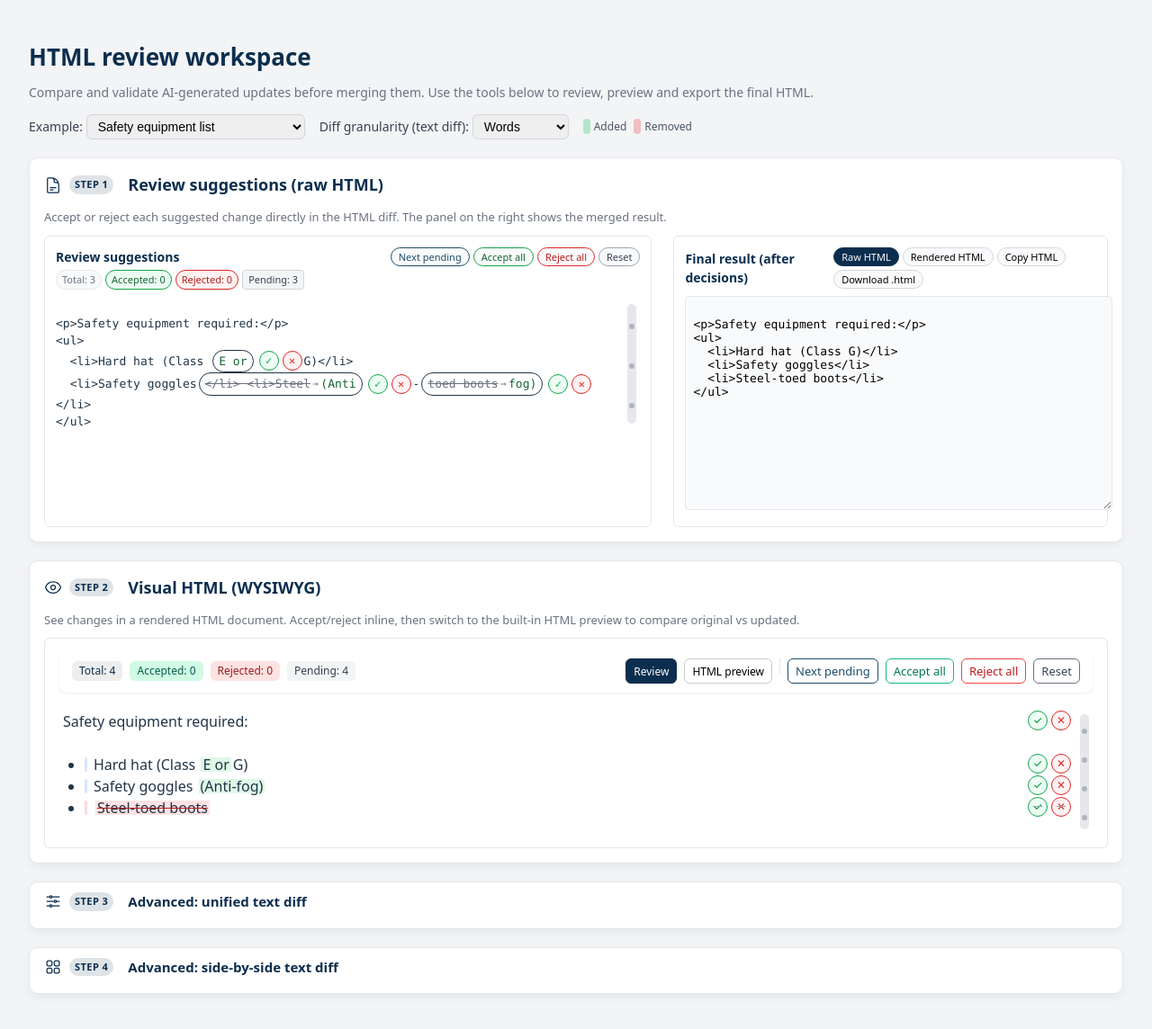
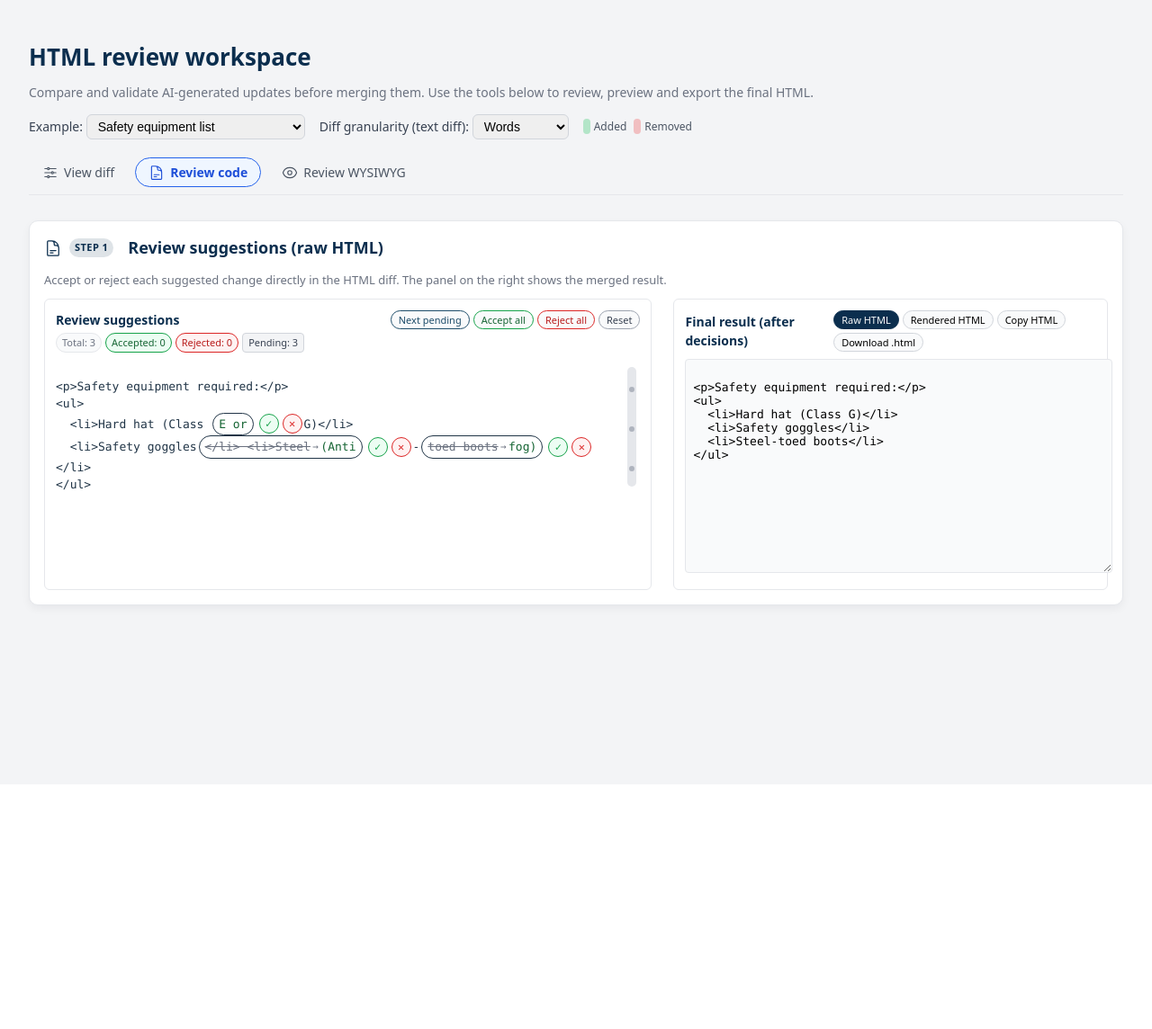
Before and after one commit to tara-humara/html-diff-viewer, a React (Vite) app: page / in a window 1280 px wide. Shown: the whole page at 90% size. After the commit the page ends 872 px from the top, so only its background shows below. Built offline with nearby package versions, Linux system fonts and the light colour scheme.

Commit message:
Refactor UI: tabbed workspace for diff / code review / WYSIWYG

```diff
--- a/src/App.tsx
+++ b/src/App.tsx
@@ -14,6 +14,10 @@ import {
   AdjustmentsHorizontalIcon,
   Squares2X2Icon,
 } from "@heroicons/react/24/outline";
+
+// main menu + sub menu view types
+type MainView = "diff" | "review-code" | "review-wysiwyg";
+type DiffView = "unified" | "side-by-side";
 
 // Small pill showing "Step X"
 const StepPill: React.FC<{ step: number }> = ({ step }) => (
@@ -80,6 +84,10 @@ const App: React.FC = () => {
     examples[0]?.id ?? ""
   );
 
+  // new: which top-level view and which diff view
+  const [mainView, setMainView] = useState<MainView>("review-code");
+  const [diffView, setDiffView] = useState<DiffView>("unified");
+
   const selectedExample =
     examples.find((ex) => ex.id === selectedExampleId) ?? examples[0];
 
@@ -87,6 +95,52 @@ const App: React.FC = () => {
   useEffect(() => {
     window.scrollTo(0, 0);
   }, []);
+
+  // common card style for each panel
+  const cardStyle: React.CSSProperties = {
+    borderRadius: "10px",
+    background: "#ffffff",
+    border: "1px solid #e5e7eb",
+    padding: "16px",
+    boxShadow: "0 4px 10px rgba(15,23,42,0.05)",
+  };
+
+  // styles for main menu tabs
+  const mainTabBase: React.CSSProperties = {
+    padding: "6px 14px",
+    borderRadius: "999px",
+    border: "1px solid transparent",
+    background: "transparent",
+    cursor: "pointer",
+    fontSize: "14px",
+    color: "#4b5563",
+    display: "flex",
+    alignItems: "center",
+    gap: "6px",
+  };
+  const mainTabActive: React.CSSProperties = {
+    borderColor: "#2563eb",
+    background: "#eff6ff",
+    color: "#1d4ed8",
+    fontWeight: 600,
+  };
+
+  // styles for sub-menu tabs (inside View diff)
+  const subTabBase: React.CSSProperties = {
+    padding: "4px 10px",
+    borderRadius: "999px",
+    border: "1px solid #d1d5db",
+    background: "#f9fafb",
+    cursor: "pointer",
+    fontSize: "13px",
+    color: "#4b5563",
+  };
+  const subTabActive: React.CSSProperties = {
+    borderColor: "#6b7280",
+    background: "#e5e7eb",
+    color: "#111827",
+    fontWeight: 500,
+  };
 
   return (
     <main
@@ -233,16 +287,89 @@ const App: React.FC = () => {
             gap: "20px",
           }}
         >
-          {/* 1. Review suggestions */}
-          <section
+          {/* --- NEW: main workspace menu --- */}
+          <div
             style={{
-              borderRadius: "10px",
-              background: "#ffffff",
-              border: "1px solid #e5e7eb",
-              padding: "16px",
-              boxShadow: "0 4px 10px rgba(15,23,42,0.05)",
+              display: "flex",
+              flexWrap: "wrap",
+              gap: "8px",
+              alignItems: "center",
+              marginBottom: "8px",
+              borderBottom: "1px solid #e5e7eb",
+              paddingBottom: "8px",
             }}
           >
+            <button
+              type="button"
+              style={{
+                ...mainTabBase,
+                ...(mainView === "diff" ? mainTabActive : {}),
+              }}
+              onClick={() => setMainView("diff")}
+            >
+              <AdjustmentsHorizontalIcon width={18} height={18} />
+              <span>View diff</span>
+            </button>
+            <button
+              type="button"
+              style={{
+                ...mainTabBase,
+                ...(mainView === "review-code" ? mainTabActive : {}),
+              }}
+              onClick={() => setMainView("review-code")}
+            >
+              <DocumentTextIcon width={18} height={18} />
+              <span>Review code</span>
+            </button>
+            <button
+              type="button"
+              style={{
+                ...mainTabBase,
+                ...(mainView === "review-wysiwyg" ? mainTabActive : {}),
+              }}
+              onClick={() => setMainView("review-wysiwyg")}
+            >
+              <EyeIcon width={18} height={18} />
+              <span>Review WYSIWYG</span>
+            </button>
+          </div>
+
+          {/* Sub-menu for "View diff" */}
+          {mainView === "diff" && (
+            <div
+              style={{
+                display: "flex",
+                flexWrap: "wrap",
+                gap: "8px",
+                marginBottom: "4px",
+              }}
+            >
+              <button
+                type="button"
+                style={{
+                  ...subTabBase,
+                  ...(diffView === "unified" ? subTabActive : {}),
+                }}
+                onClick={() => setDiffView("unified")}
+              >
+                Unified text diff
+              </button>
+              <button
+                type="button"
+                style={{
+                  ...subTabBase,
+                  ...(diffView === "side-by-side" ? subTabActive : {}),
+                }}
+                onClick={() => setDiffView("side-by-side")}
+              >
+                Side-by-side text diff
+              </button>
+            </div>
+          )}
+
+          {/* REVIEW CODE (raw HTML) – previous STEP 1 */}
+          {mainView === "review-code" && (
+            <section style={cardStyle}>
               <SectionTitle
                 step={1}
                 title="Review suggestions (raw HTML)"
@@ -264,17 +391,11 @@ const App: React.FC = () => {
                 modified={selectedExample.modified}
               />
             </section>
+          )}
 
-          {/* 2. WYSIWYG diff */}
-          <section
-            style={{
-              borderRadius: "10px",
-              background: "#ffffff",
-              border: "1px solid #e5e7eb",
-              padding: "16px",
-              boxShadow: "0 4px 10px rgba(15,23,42,0.05)",
-            }}
-          >
+          {/* REVIEW WYSIWYG – previous STEP 2 */}
+          {mainView === "review-wysiwyg" && (
+            <section style={cardStyle}>
               <SectionTitle
                 step={2}
                 title="Visual HTML (WYSIWYG)"
@@ -297,45 +418,16 @@ const App: React.FC = () => {
                 modified={selectedExample.modified}
               />
             </section>
+          )}
 
-          {/* 3. Unified text diff */}
-          <details
-            style={{
-              borderRadius: "10px",
-              background: "#ffffff",
-              border: "1px solid #e5e7eb",
-              padding: "10px 16px 14px",
-              boxShadow: "0 4px 10px rgba(15,23,42,0.05)",
-            }}
-          >
-            <summary
-              style={{
-                cursor: "pointer",
-                fontSize: "15px",
-                fontWeight: 600,
-                color: "#0b2e4e",
-                marginBottom: "4px",
-                display: "flex",
-                alignItems: "center",
-                gap: "8px",
-                listStyle: "none",
-              }}
-            >
-              <div
-                style={{
-                  width: "20px",
-                  height: "20px",
-                  display: "flex",
-                  alignItems: "center",
-                  justifyContent: "center",
-                  color: "#0b2e4e",
-                }}
-              >
-                <AdjustmentsHorizontalIcon width={20} height={20} />
-              </div>
-              <StepPill step={3} />
-              <span>Advanced: unified text diff</span>
-            </summary>
+          {/* VIEW DIFF: unified – previous STEP 3 */}
+          {mainView === "diff" && diffView === "unified" && (
+            <section style={cardStyle}>
+              <SectionTitle
+                step={3}
+                title="Unified text diff"
+                icon={<AdjustmentsHorizontalIcon width={20} height={20} />}
+              />
               <p
                 style={{
                   fontSize: "13px",
@@ -352,46 +444,17 @@ const App: React.FC = () => {
                 modified={selectedExample.modified}
                 mode={mode}
               />
-          </details>
+            </section>
+          )}
 
-          {/* 4. Side-by-side text diff */}
-          <details
-            style={{
-              borderRadius: "10px",
-              background: "#ffffff",
-              border: "1px solid #e5e7eb",
-              padding: "10px 16px 14px",
-              boxShadow: "0 4px 10px rgba(15,23,42,0.05)",
-            }}
-          >
-            <summary
-              style={{
-                cursor: "pointer",
-                fontSize: "15px",
-                fontWeight: 600,
-                color: "#0b2e4e",
-                marginBottom: "4px",
-                display: "flex",
-                alignItems: "center",
-                gap: "8px",
-                listStyle: "none",
-              }}
-            >
-              <div
-                style={{
-                  width: "20px",
-                  height: "20px",
-                  display: "flex",
-                  alignItems: "center",
-                  justifyContent: "center",
-                  color: "#0b2e4e",
-                }}
-              >
-                <Squares2X2Icon width={20} height={20} />
-              </div>
-              <StepPill step={4} />
-              <span>Advanced: side-by-side text diff</span>
-            </summary>
+          {/* VIEW DIFF: side-by-side – previous STEP 4 */}
+          {mainView === "diff" && diffView === "side-by-side" && (
+            <section style={cardStyle}>
+              <SectionTitle
+                step={4}
+                title="Side-by-side text diff"
+                icon={<Squares2X2Icon width={20} height={20} />}
+              />
               <p
                 style={{
                   fontSize: "13px",
@@ -406,7 +469,8 @@ const App: React.FC = () => {
                 original={selectedExample.original}
                 modified={selectedExample.modified}
               />
-          </details>
+            </section>
+          )}
         </section>
       </div>
     </main>
```
Lines whose indentation alone changed are shown as unchanged.
